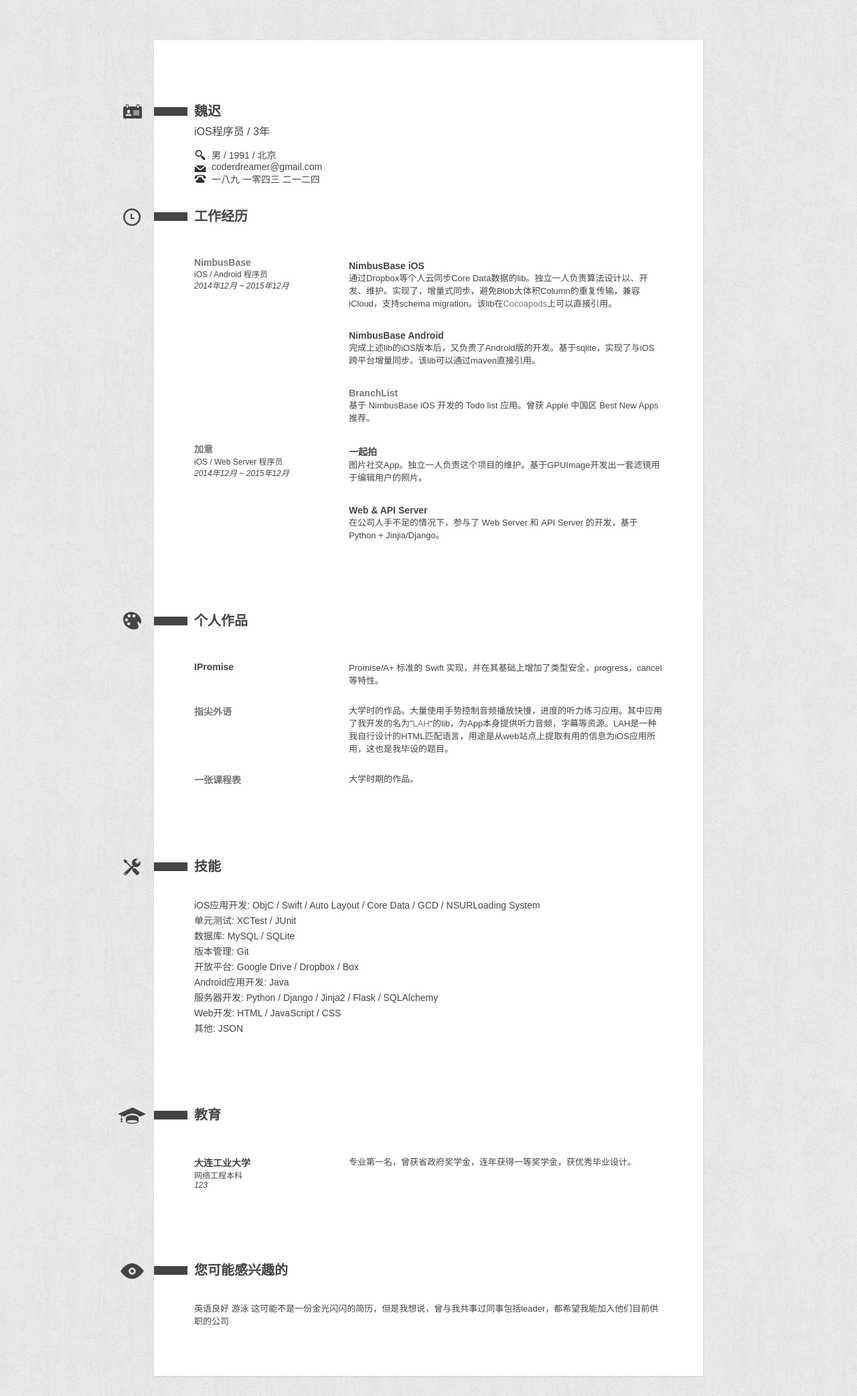
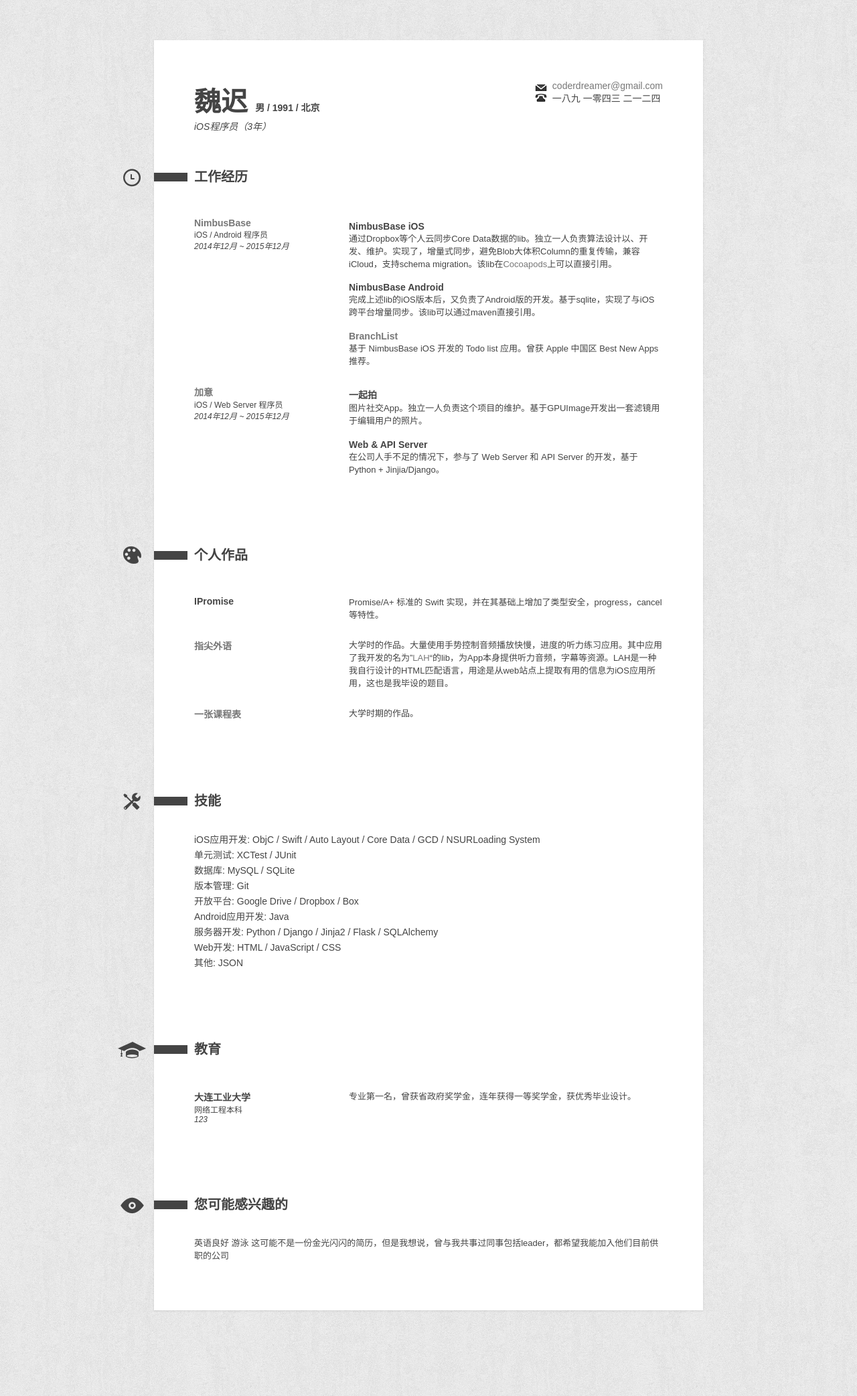
Before and after one commit to coppercash/coppercash.github.io, a Jekyll site: the page built from articles/resume/resume_cn.md, in a window 1280 px wide. Shown: the whole page at 67% size. Built offline with Jekyll 4.4.1, drawn with Linux system fonts in a browser that asks for light colours.

Commit message:
layout for profile

```diff
--- a/_layouts/resume.html
+++ b/_layouts/resume.html
@@ -54,13 +54,25 @@
         color: #777;
     }
 
-    article > ul:first-of-type > li { /* Self */
-        background: no-repeat 0 .2em;
-        padding-left: 26px;
+
+
+    article > h2:nth-of-type(1) {
+        margin-top: 0;
+        margin-bottom: 60px;
+        float: left;
+        font-size: 40px;
     }
-    article > h2:nth-of-type(1) {
-        margin-bottom: 10px;
+    article > h2:nth-of-type(1) > em:nth-of-type(1) {
+        font-size: 14px;
+        font-style: normal;
     }
+    article > h2:nth-of-type(1) > em:nth-of-type(2) {
+        display: block;
+        font-size: 14px;
+        font-weight: normal;
+    }
+
+    /*
     article > h2:nth-of-type(1) + p {
         margin-top: 0;
     }
@@ -69,33 +81,37 @@
         font-size: 16px;
         font-weight: normal;
     }
-    article > h2:nth-of-type(1) + p + ul > li:nth-of-type(1) {    /* Detail */
+    */
+    /*
+    article > h2:nth-of-type(1) + p + ul > li:nth-of-type(1) {    /* Detail
         background-image: url(/media/resources/articles/resume/img/icn-detail.gif);
     }
-    article > h2:nth-of-type(1) + p + ul > li:nth-of-type(2) {    /* Email */
+    */
+    article > h2:nth-of-type(1) + ul {
+        margin: 0;
+        float: right;
+    }
+    article > h2:nth-of-type(1) + ul > li { /* Self */
+        background: no-repeat 0 .2em;
+        padding-left: 26px;
+    }
+    article > h2:nth-of-type(1) + ul > li:nth-of-type(1) {    /* Email */
         background-image: url(/media/resources/articles/resume/img/icn-mail.gif);
     }
-    article > h2:nth-of-type(1) + p + ul > li:nth-of-type(3) {    /* Phone */
+    article > h2:nth-of-type(1) + ul > li:nth-of-type(2) {    /* Phone */
         background-image: url(/media/resources/articles/resume/img/icn-tel.gif);
     }
 
-    article h2 {
+    article > h2 {
         clear: both;
         font-weight: bold;
         font-size: 20px;
-
-        border-left: 50px solid #444;
-        padding-left: 10px;
-        left: -60px;
-        position: relative;
-
-        height: 13px;
-        line-height: 13px;
-        margin: 40px 0 40px 0;
     }
+    /*
     article h4 {
         display: inline-flex;
     }
+    */
     article > h2 + ul > li {
         clear: both;
     }
@@ -141,7 +157,17 @@
     /*
     icons for sections
     */
-    article > h2::before {
+    article > h2:nth-of-type(n+2) {
+        border-left: 50px solid #444;
+        padding-left: 10px;
+        left: -60px;
+        position: relative;
+
+        height: 13px;
+        line-height: 13px;
+        margin: 40px 0 40px 0;
+    }
+    article > h2:nth-of-type(n+2):before {
         content: "";
         position: absolute;
         width: 45px;
@@ -150,9 +176,11 @@
         top: -15px;
         background-image: url(/media/resources/articles/resume/img/icons.png);
     }
+    /*
     article > h2:nth-of-type(1)::before {
         background-position: -90px bottom;
     }
+    */
     article > h2:nth-of-type(2)::before {
         background-position: -45px top;
     }
--- a/articles/resume/resume_cn.md
+++ b/articles/resume/resume_cn.md
@@ -3,11 +3,9 @@ title: 简历
 layout: resume
 ---
 
-## 魏迟
-*iOS程序员 / 3年*
+## 魏迟 *男 / 1991 / 北京* *iOS程序员（3年）*
 
-+ 男 / 1991 / 北京
-+ coderdreamer@gmail.com
++ [coderdreamer@gmail.com](mailto:coderdreamer@gmail.com)
 + 一八九 一零四三 二一二四
 
 
```
